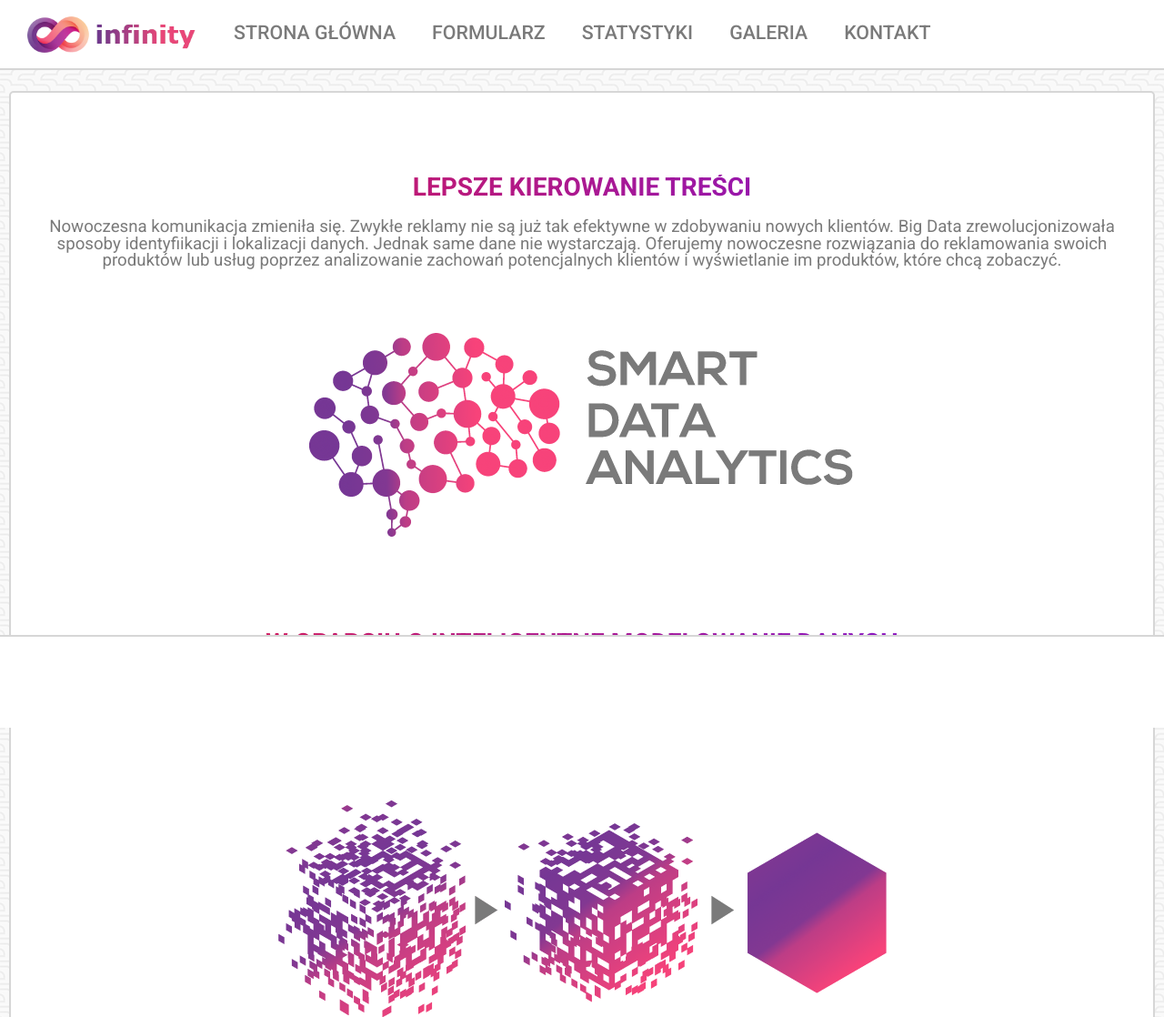
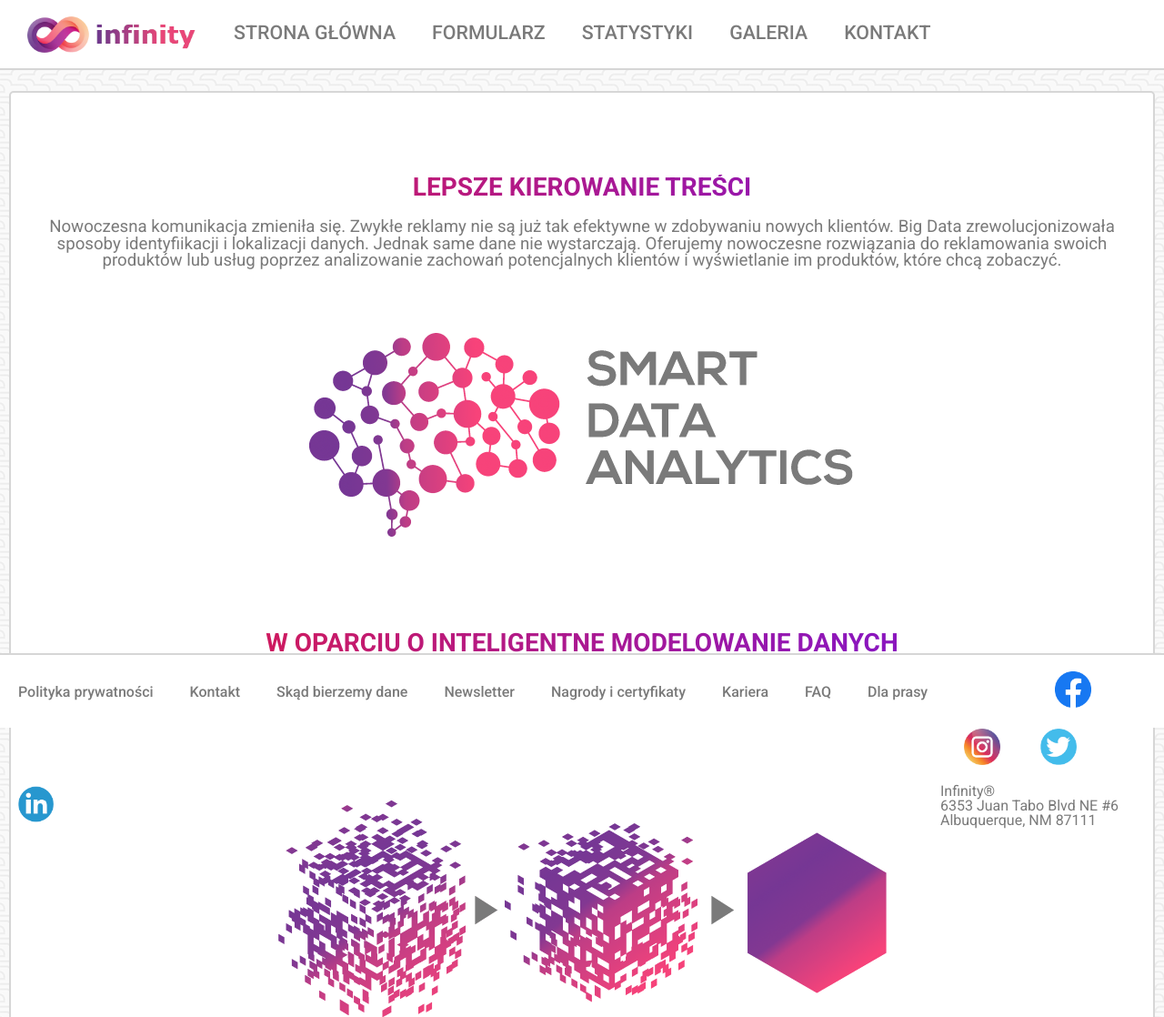
Before and after one commit to jankowskipawel/paWWW-p1, a plain HTML site: page index.html in a window 1280 px wide. Shown: the top 1118 px of the page at 91% size. Drawn offline with Linux system fonts and the light colour scheme.

Commit message:
Add footer content

```diff
--- a/index.html
+++ b/index.html
@@ -42,7 +42,27 @@
       <a href="https://oracle.com" target="_blank"><img src="img/oracle-logo.png" alt="Oracle logo"></a>
     </aside>
     <footer>
-
+      <ul>
+        <div>
+          <li><a href="index.html">Polityka prywatności</a></li>
+          <li><a href="kontakt.html">Kontakt</a></li>
+       </div>
+        <li><a href="index.html">Skąd bierzemy dane</a></li>
+        <li><a href="index.html">Newsletter</a></li>
+        <li><a href="index.html">Nagrody i certyfikaty</a></li>
+        <li><a href="index.html">Kariera</a></li>
+        <li><a href="index.html">FAQ</a></li>
+        <li><a href="index.html">Dla prasy</a></li>
+      </ul>
+      <a href="https://facebook.com" target="_blank" class="footer-media"><img src="img/fb-icon.png" alt="Facebook logo"></a>
+      <a href="https://instagram.com" target="_blank"><img src="img/instagram-logo.png" alt="Instagram logo"></a>
+      <a href="https://twitter.com" target="_blank"><img src="img/twitter-logo.png" alt="Twitter logo"></a>
+      <a href="https://linkedin.com" target="_blank"><img src="img/linkedin-logo.png" alt="LinkedIn logo"></a>
+      <div class="footer-adress">
+        <p>Infinity®</p>
+        <p>6353 Juan Tabo Blvd NE #6</p>
+        <p>Albuquerque, NM 87111</p>
+      </div>
     </footer>
 
   </body>
--- a/styles/main.css
+++ b/styles/main.css
@@ -142,6 +142,10 @@ article p{
   .smart-data-img{display: none}
 }
 
+@media screen and (min-width: 480px) and (max-width:1070px) {
+  footer{display: none}
+}
+
 @keyframes flow {
   0%, 100% {
     background-position: 0 50%;
@@ -181,8 +185,49 @@ footer{
   left: 0;
   right: 0;
   z-index: 100;
-  height: 100px;
+  height: 80px;
   background-color: white;
+}
+
+footer ul{
+  list-style: none;
+  margin: 0;
+  padding: 0;
+  min-width: 1050px;
+  margin: 8px auto;
+}
+
+footer ul li a{
+  float: left;
+  text-decoration: none;
+  color: #7a7a7a;
+  font-size: 12pt;
+  font-weight: 500;
+  margin: 15px 10px;
+  padding: 10px;
+}
+
+footer ul li a:hover{
+  animation: flow 7s ease-in-out infinite;
+  background: linear-gradient(-90deg, rgb(139, 22, 189) 33%, rgb(253, 29, 29) 65%, rgb(252, 142, 69) 100%);
+  background-size: 300%;
+  -webkit-background-clip: text;
+  -webkit-text-fill-color: transparent;
+}
+
+footer img{
+  height: 40px;
+  margin: 10px 20px;
+
+}
+
+.footer-media{
+  margin-left: 100px;
+}
+
+.footer-adress{
+  float: right;
+  margin: 8px 50px;
 }
 
 .contact p{
```
Also changed, not shown: kontakt.html (+21 -1 lines).
